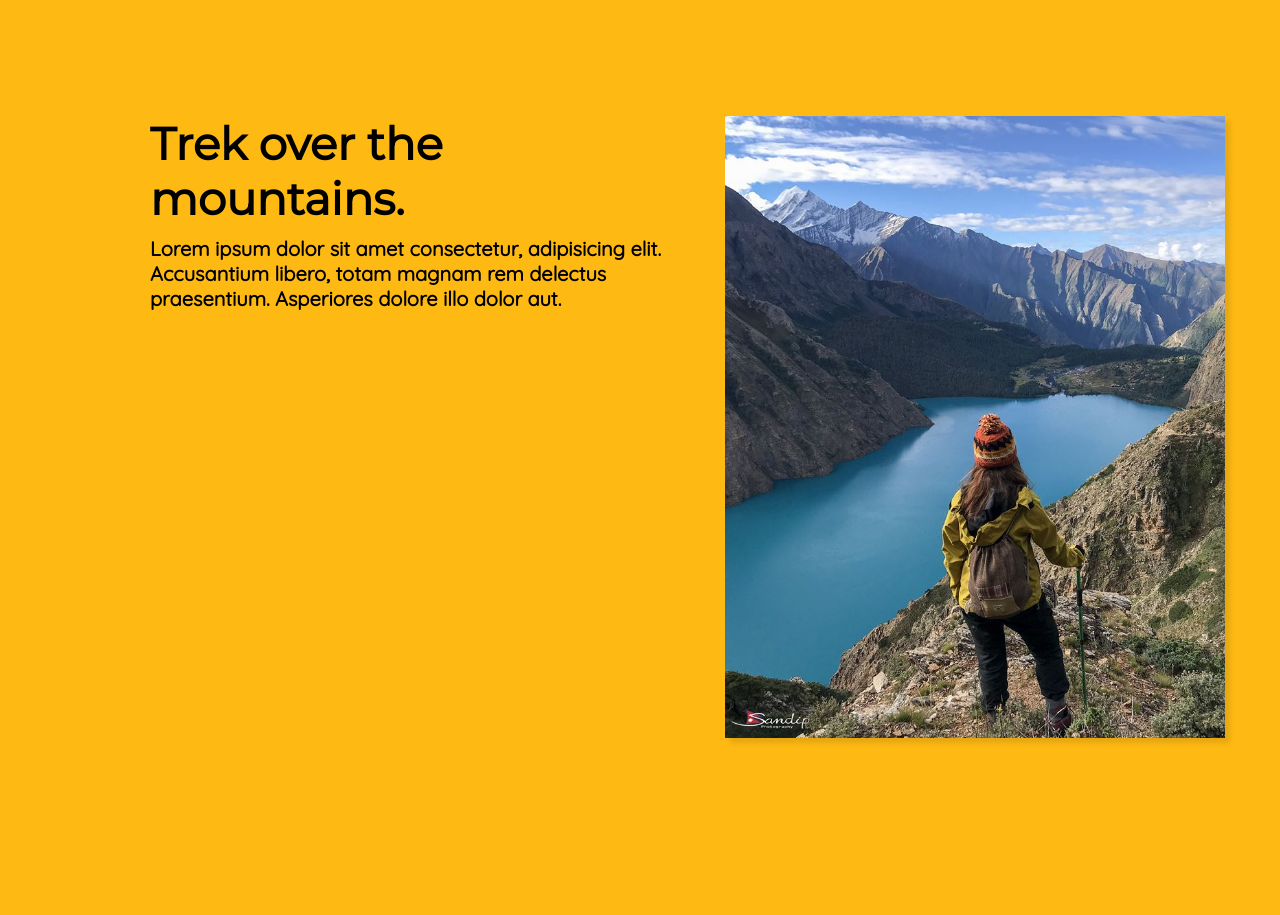
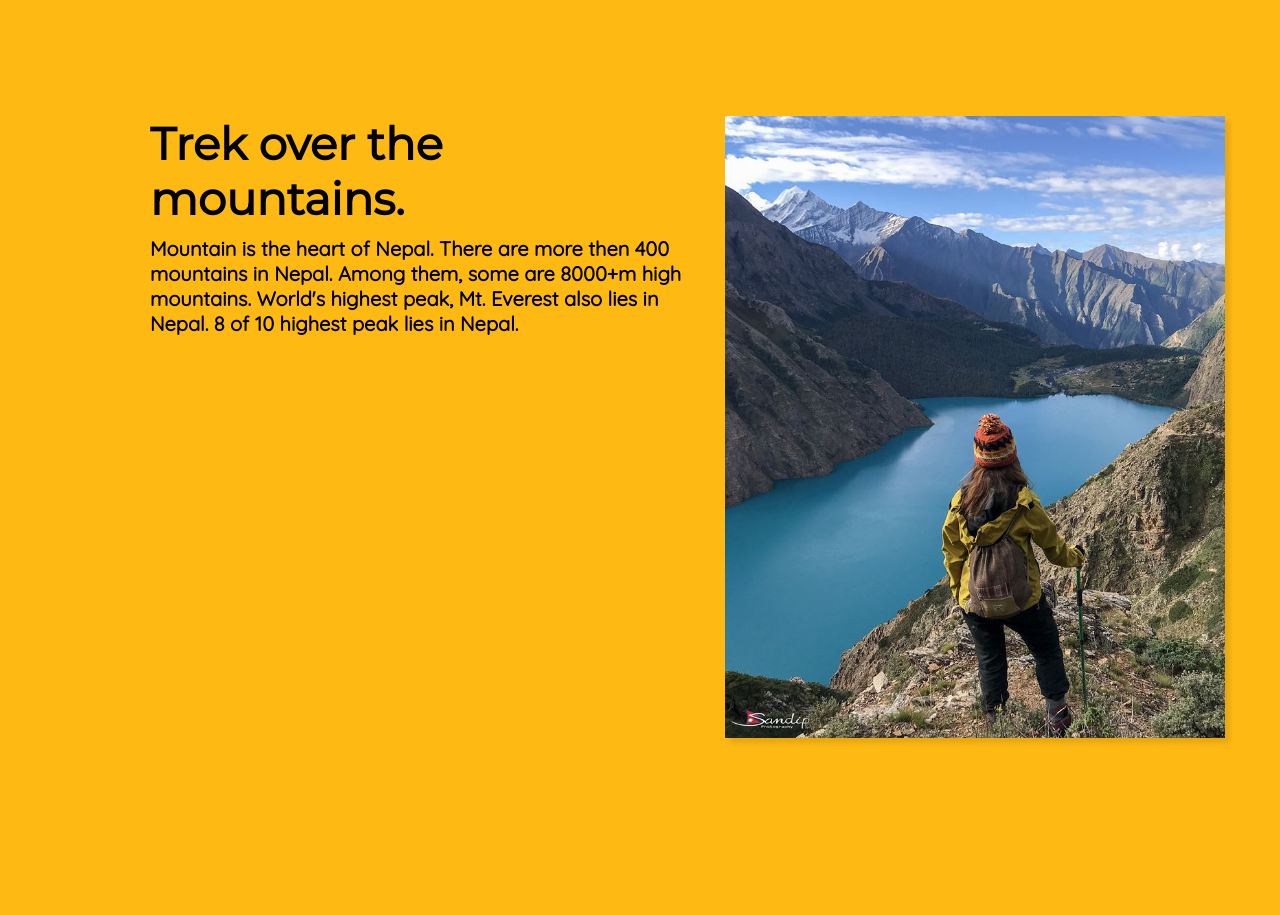
Before and after one commit to yubrajbhandari923/team-shanti-hackathon, a PHP site: page / in a window 1280 px wide. Shown: the part 1788-2703 px from the top of the page. Run offline with PHP 8.4, Linux system fonts and the light colour scheme.

Commit message:
Content edited

```diff
--- a/index.php
+++ b/index.php
@@ -65,9 +65,10 @@ define('check-user_cookie_check',TRUE);
             </div>
             <div class="sliderBar__slide">
                 <div data-aos="fade-up" data-aos-delay=400 class="sliderBar__slideHead">Trek over the mountains.</div>
-                <div data-aos="fade-up" data-aos-delay=800 class="sliderBar__slideContent">Lorem ipsum dolor sit amet
-                    consectetur, adipisicing elit. Accusantium libero, totam magnam rem delectus praesentium. Asperiores
-                    dolore illo dolor aut.</div>
+                <div data-aos="fade-up" data-aos-delay=800 class="sliderBar__slideContent">Mountain is the heart of Nepal.
+                    There are more then 400 mountains in Nepal. Among them, some are 8000+m high mountains. World's
+                    highest peak, Mt. Everest also lies in Nepal. 8 of 10 highest peak lies in Nepal.
+                </div>
                 <div data-aos="fade-up" data-aos-delay=600 class="sliderBar__slidePhoto"><img
                         src="refrences/imgs/sheyphoksundo.jpg" alt=""></div>
             </div>
```
